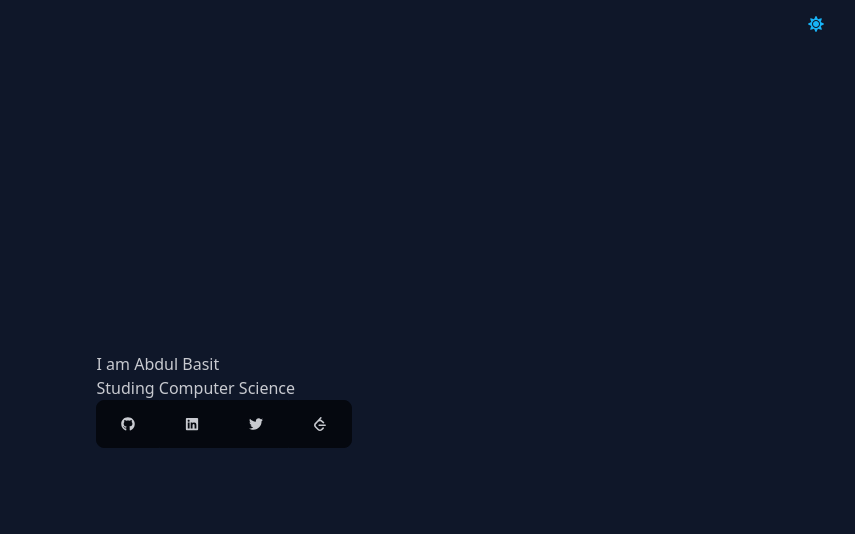
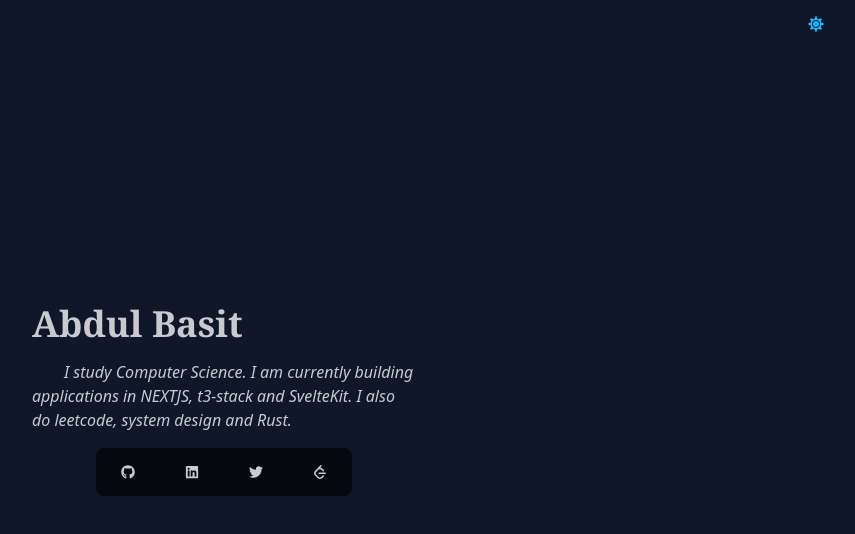
Before and after one commit to abd-ulbasit/abd-ulbasit, a Next.js app: page / in a window 1280 px wide. Shown: the top 534 px of the page, without its empty margins (416-1271 px from the left). Built offline with nearby package versions, Linux system fonts and the light colour scheme.

Commit message:
add minimal discription

```diff
--- a/app/page.tsx
+++ b/app/page.tsx
@@ -2,14 +2,13 @@ import Socials from "./components/Socials"
 export default function Home() {
   return (
     <main className="min-h-screen flex flex-col items-center justify-center">
-      <div>
-        <h1 className='' >
+      <div className="max-w-sm flex flex-col gap-4">
 
-          I am Abdul Basit
-
-        </h1>
-        <p className='' >Studing Computer Science  </p>
-        <Socials></Socials>
+        <h1 className='text-4xl font-bold font-serif' >Abdul Basit</h1>
+        <p className='italic indent-8' >I study Computer Science. I am currently building applications in NEXTJS, t3-stack and  SvelteKit. I also do leetcode, system design and Rust.</p>
+        <div className="mx-auto" >
+          <Socials></Socials>
+        </div>
       </div>
     </main>
   )
```
